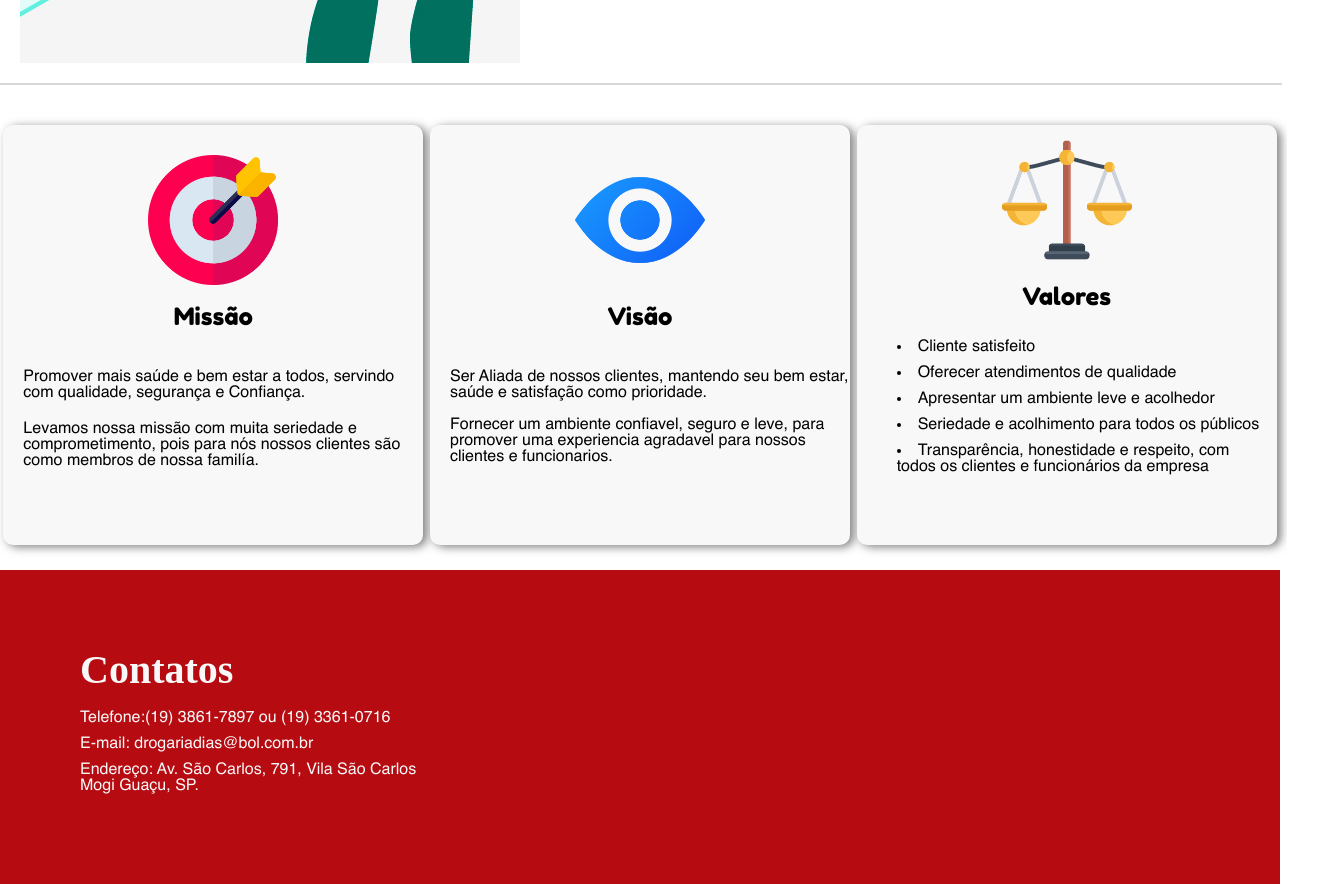
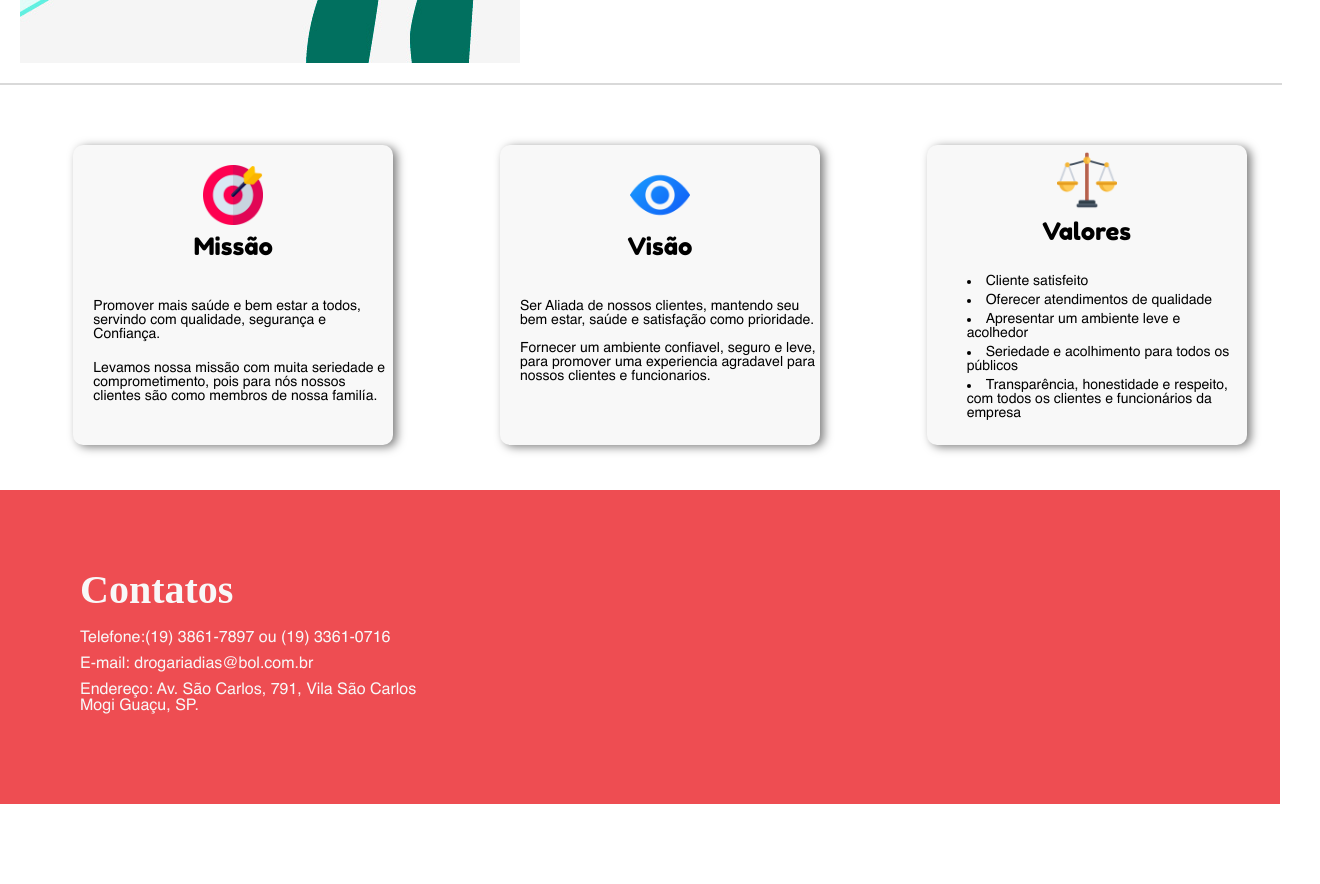
Before and after one commit to OliveiraL21/DrogariaDias, an Angular app: page / in a window 1280 px wide. Shown: the part 1640-2524 px from the top of the page, 1320 px wide, since content can reach past the window. After the commit the page ends 2444 px from the top, so only its background shows below. Built offline with nearby package versions, Linux system fonts and the light colour scheme; a web font is replaced by a local one.

Commit message:
ajuste de layout

```diff
--- a/src/app/app.component.scss
+++ b/src/app/app.component.scss
@@ -3,7 +3,7 @@
   flex-direction: row;
   align-items: center;
   width: 100%;
-  background-color: #b60b11 ;
+  background-color: #ee4d52 ;
 }
 
 .header  > h1{
@@ -121,6 +121,7 @@
   flex-direction: row;
   justify-content: space-around;
   width: 100%;
+  padding: 20px;
 }
 
 .card {
@@ -128,24 +129,29 @@
   border-radius: 10px;
   box-shadow: 4px 2px 10px 0px rgba(0, 0, 0, 0.5);
   background-color: #f8f8f8;
-  height: 50vh;
-  width: 400px;
+  height: 280px;
+  width: 300px;
   padding: 10px;
   margin: 25px 0;
+  transition: transform 0.5s;
+}
+
+.card:hover{
+  transform: scale(1.2);
 }
 
 .img_card {
   background-image: url("../assets/images/ilustrações/visual.png");
-  height: 130px;
+  height: 60px;
   width: 100%;
   background-size: contain;
   background-repeat: no-repeat;
   background-position: center;
-  margin-top: 20px;
+  margin-top: 10px;
 }
 .card > h3 {
   font-family: "Fredoka One", cursive;
-  margin-top: 20px;
+  margin-top: 10px;
   font-size: 24px;
   color: #000;
   text-align: center;
@@ -156,7 +162,8 @@
   margin-top: 30px;
   text-align: center;
   width: 100%;
-  padding-right: 20px;
+  padding-right: 25px;
+  font-size: 14px;
 }
 .card_content > p {
   width: 100%;
@@ -167,15 +174,12 @@
 
 .card:nth-child(1) > .img_card {
   background-image: url("../assets/images/ilustrações/goal.png");
-  width: 100%;
-  height: 130px;
+
 }
 
 .card:last-child > .img_card {
   background-image: url("../assets/images/ilustrações/balance.png");
-  width: 100%;
-  height: 130px;
-  margin-top: 0;
+  margin-top: -5px;
 }
 
 .card:last-child > .card_content > ul {
@@ -185,7 +189,7 @@
 }
 
 .card:last-child > .card_content > ul > li {
-  margin: 10px 0;
+  margin: 5px 0;
   margin-left: 30px;
   text-align: left;
   color: #000;
@@ -200,7 +204,7 @@
   width: 100%;
   padding: 5rem;
 
-  background-color: #b60b11 ;
+  background-color: #ee4d52 ;
 }
 .contatos_titulo {
   font-family: "Goudy Bookletter 1911", serif;
@@ -215,17 +219,13 @@
   color:#f8f8f8;
 }
 
-// .contato_img {
-//   background-image: url("../../../drogaria_dias/src/assets/images/ilustrações/contact.jpg");
-//   background-position: center;
-//   background-size: cover;
-//   background-repeat: no-repeat;
-//   height: 600px;
-//   width: 50%;
-//   margin-right: 30px;
-// }
 
 @media screen and (max-width: 1024px) {
+  .header>h1{
+    font-size: 24px;
+    width: 65%;
+    margin-left: 5px;
+  }
   .home_content {
     display: flex;
     flex-direction: column-reverse;
```
